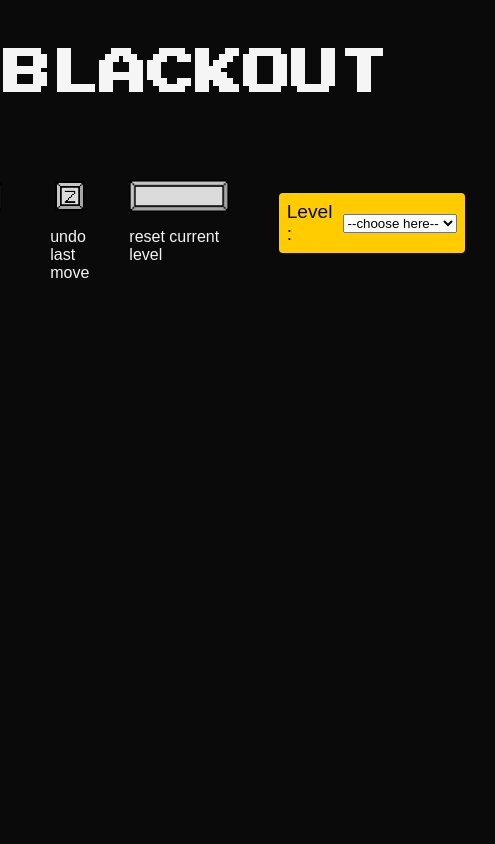
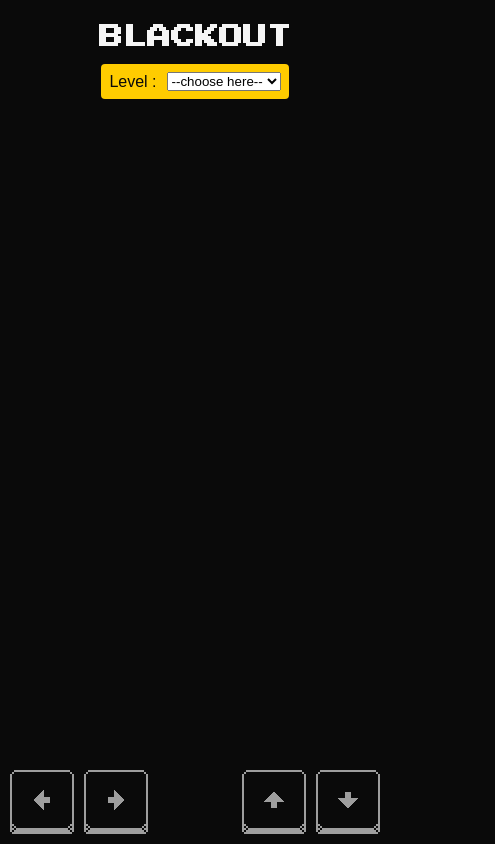
Before and after one commit to Jennie-QIAN/Black-Out, a plain HTML site: page index.html in a window 390 px wide. Both pictures are taken after a click on the button "START". Shown: the whole page, 495 px wide, since content can reach past the window. Drawn offline with Linux system fonts and the light colour scheme.

Commit message:
added arrows for move on mobile

```diff
--- a/index.html
+++ b/index.html
@@ -61,7 +61,16 @@
         <span>BRAVO</span>
         <button id="next-level">Next Level</button>
     </div>
-
+    <div class="mobile-controls hidden">
+        <div id="left-right">
+            <div id="left" class="mobile-control"></div>
+            <div id="right" class="mobile-control"></div>
+        </div>
+        <div id="up-down">
+            <div id="up" class="mobile-control"></div>
+            <div id="down" class="mobile-control"></div>
+        </div>
+    </div>
     <script type="module" src="src/js/main.js"></script>
 </body>
 </html>
--- a/src/css/style.css
+++ b/src/css/style.css
@@ -134,7 +134,8 @@ h1 {
 
 #instr-and-level.hidden,
 #onwin-popup.hidden,
-canvas.hidden {
+canvas.hidden,
+.mobile-controls.hidden {
     display: none;
 }
 
@@ -150,7 +151,7 @@ canvas.hidden {
 }
 
 #level-menu label {
-    font-size: 1.2rem;
+    font-size: 1rem;
     margin-right: 10px;
 }
 
@@ -189,3 +190,70 @@ span {
     background-color: #0a0a0a;
     color: whitesmoke;
 }
+
+@media (max-width: 768px) {
+    #instructions {
+        display: none;
+    }
+
+    #left-right,
+    #up-down {
+        display: flex;
+        position: fixed;
+        padding: 10px;
+    }
+
+    #left-right {
+        left: 0;
+        bottom: 0;
+    }
+
+    #up-down {
+        right: 0;
+        bottom: 0;
+    }
+
+    #left,
+    #right,
+    #up,
+    #down {
+        width: 64px;
+        height: 64px;
+    }
+
+    #left,
+    #up {
+        margin-right: 10px;
+    }
+
+    #left {
+        background: url(../img/left.png);
+    }
+
+    #right {
+        background: url(../img/right.png);
+    }
+
+    #up {
+        background: url(../img/up.png);
+    }
+
+    #down {
+        background: url(../img/down.png);
+    }
+}
+
+
+@media (max-width: 411px) {
+    h1 {
+        font-size: 1.5rem;
+        padding-top: 25px;
+    }
+
+    #instr-and-level {
+        padding: 15px 0;
+    }
+    #level-menu {
+        margin: 0;
+    }
+}
--- a/src/js/main.js
+++ b/src/js/main.js
@@ -13,8 +13,15 @@ import {
 
 import { Game } from './game.js';
 
-const startGameButton = document.getElementById('btn-start');
+const startGameButton = document.getElementById("btn-start");
 const selectLevelMenu = document.getElementById("level-select");
+
+let mediaQueryControl = window.matchMedia('(max-width: 768px)');
+const mobileControls = document.querySelector(".mobile-controls");
+const mobileLeftControl = document.querySelector("#left");
+const mobileRightControl = document.querySelector("#right");
+const mobileUpControl = document.querySelector("#up");
+const mobileDownControl = document.querySelector("#down");
 
 const canvas = document.querySelector("canvas");
 
@@ -34,6 +41,10 @@ function onClickStart() {
     document.getElementById('manifesto').style.display = "none";
     startGameButton.style.display = "none";
     instructionAndLevelMenu.classList.remove("hidden");
+
+    if (mediaQueryControl) {
+        mobileControls.classList.remove("hidden");
+    }
 
     const numberOfLevels = allMaps().length;
     let n = 2;
@@ -92,6 +103,15 @@ function onSelectLevel() {
     selectLevelMenu.blur();
 }
 
+function onPlayerMove(direction) {
+    board.renderMap(game.getCurrentMap(), direction);
+    if (game.checkIfWin()) {
+        setTimeout(function() {
+            onWin();
+        }, 200) ;
+    }
+}
+
 window.addEventListener('keydown', event => {
     if (game.checkIfWin()) {
         return;
@@ -126,13 +146,36 @@ window.addEventListener('keydown', event => {
             game.cheat();
             break;
     }
-    board.renderMap(game.getCurrentMap(), direction);
+    onPlayerMove(direction);
+});
+
+document.querySelectorAll(".mobile-control").forEach(el => el.addEventListener('click', event => {
+    const target = event.target;
+
     if (game.checkIfWin()) {
-        setTimeout(function() {
-            onWin();
-        }, 200) ;
+        return;
     }
-});
+
+    switch (target) {
+        case mobileLeftControl:
+            game.moveLeft();
+            direction = 3;
+            break;
+        case mobileRightControl:
+            game.moveRight();
+            direction = 4;
+            break;
+        case mobileUpControl:
+            game.moveUp();
+            direction = 1;
+            break;
+        case mobileDownControl:
+            game.moveDown();
+            direction = 2;
+            break;
+    }
+    onPlayerMove(direction);
+}));
 
 const winSound = new Audio("src/audio/win.mp3");
 const epicWinSound = new Audio("src/audio/epicwin.mp3");
```
Also changed, not shown: src/img/down.png (added), src/img/downclicked.png (added), src/img/left.png (added), src/img/leftclicked.png (added), src/img/right.png (added), src/img/rightclicked.png (added), src/img/up.png (added), src/img/upclicked.png (added).
